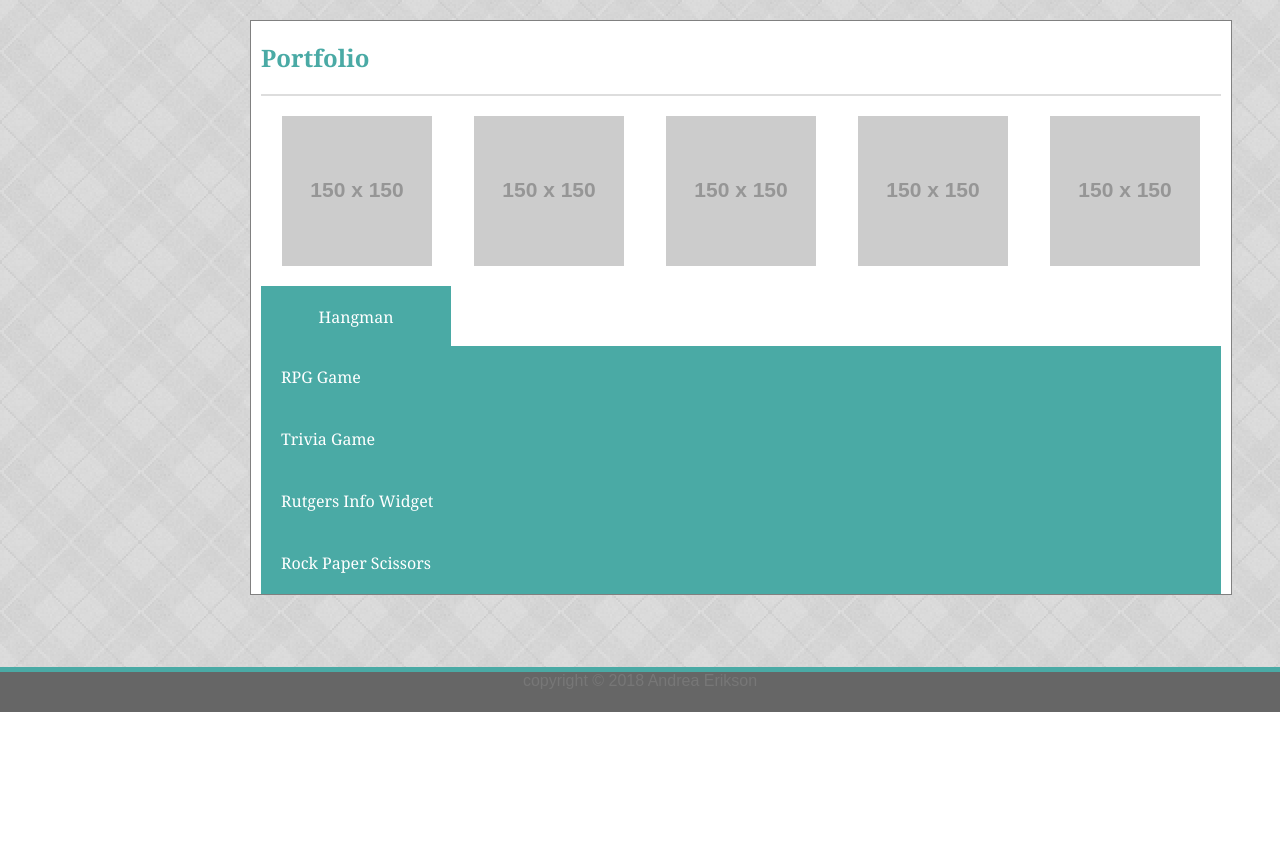
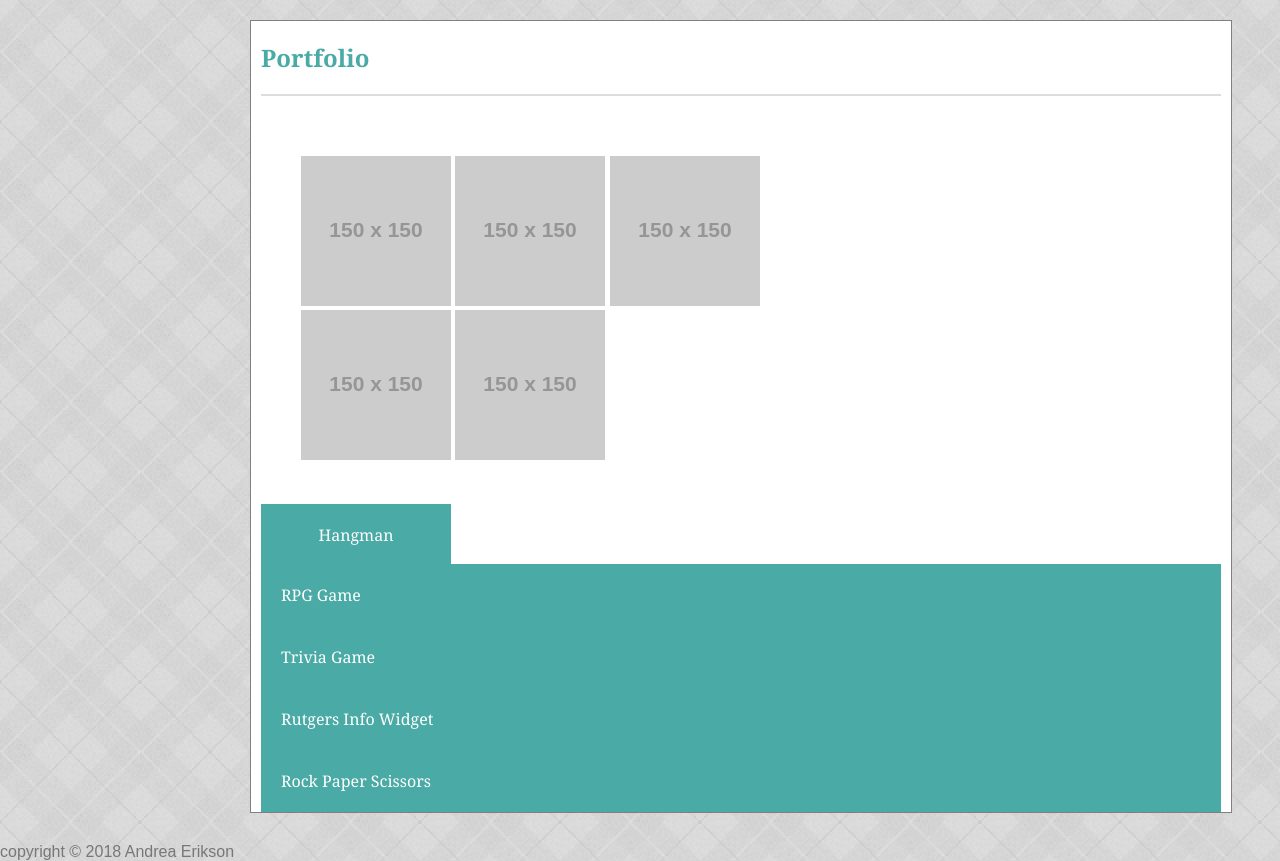
Before and after one commit to amerik22/Basic-Portfolio, a plain HTML site: page portfolio.html in a window 1280 px wide. Shown: the part 88-949 px from the top of the page. Before the commit the page ends 800 px from the top, so only its background shows below. Drawn offline with Linux system fonts and the light colour scheme; placeholder pictures from the web are drawn by us.

Commit message:
Updated files

```diff
--- a/assets/css/style.css
+++ b/assets/css/style.css
@@ -98,20 +98,6 @@ p {
 }
 
 
-
-footer {
-    background-color: #666666;
-    color: #777777;
-    border-top: solid 5px #4aaaa5;
-    font-family: 'Arial', 'Helvetica Neue', Helvetica, sans-serif;
-    text-align: center;
-    position: absolute;
-    bottom:0;
-    width: 100%;
-    height:40px;
-
-}
-
 form{
     line-height: 27px;
     width: 100%;
@@ -126,9 +112,28 @@ button{
 }
 
 .projects{
-    display: flex;
-    justify-content: space-around;
-    align-content: flex-start;
+    display: inline-block;
+    margin: 20px;
+    padding: 20px;
+    padding-inline-start: 20px;
+    width:60%;
+}
+
+
+.project-1{
+    margin: 0px 30px 40px 0px;
+}
+
+.project-2{
+    margin: 0px 0px 40px 0px;
+}
+.project-3{
+    margin: 0px 30px 40px 0px;
+}
+.project-4{
+    margin: 0px 0px 40px 0px;
+}
+.project-5{
     margin-bottom: 20px;
 }
 
```
